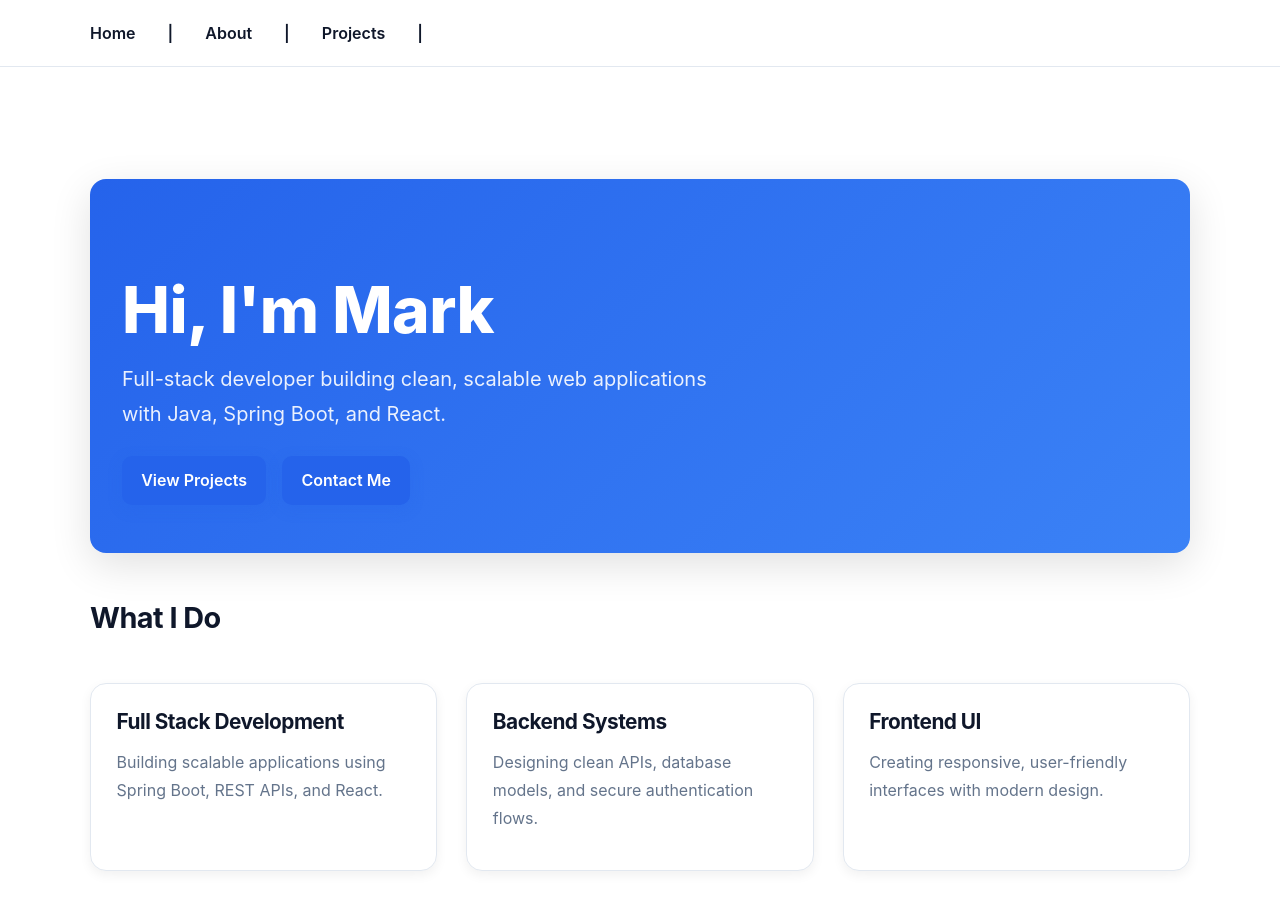
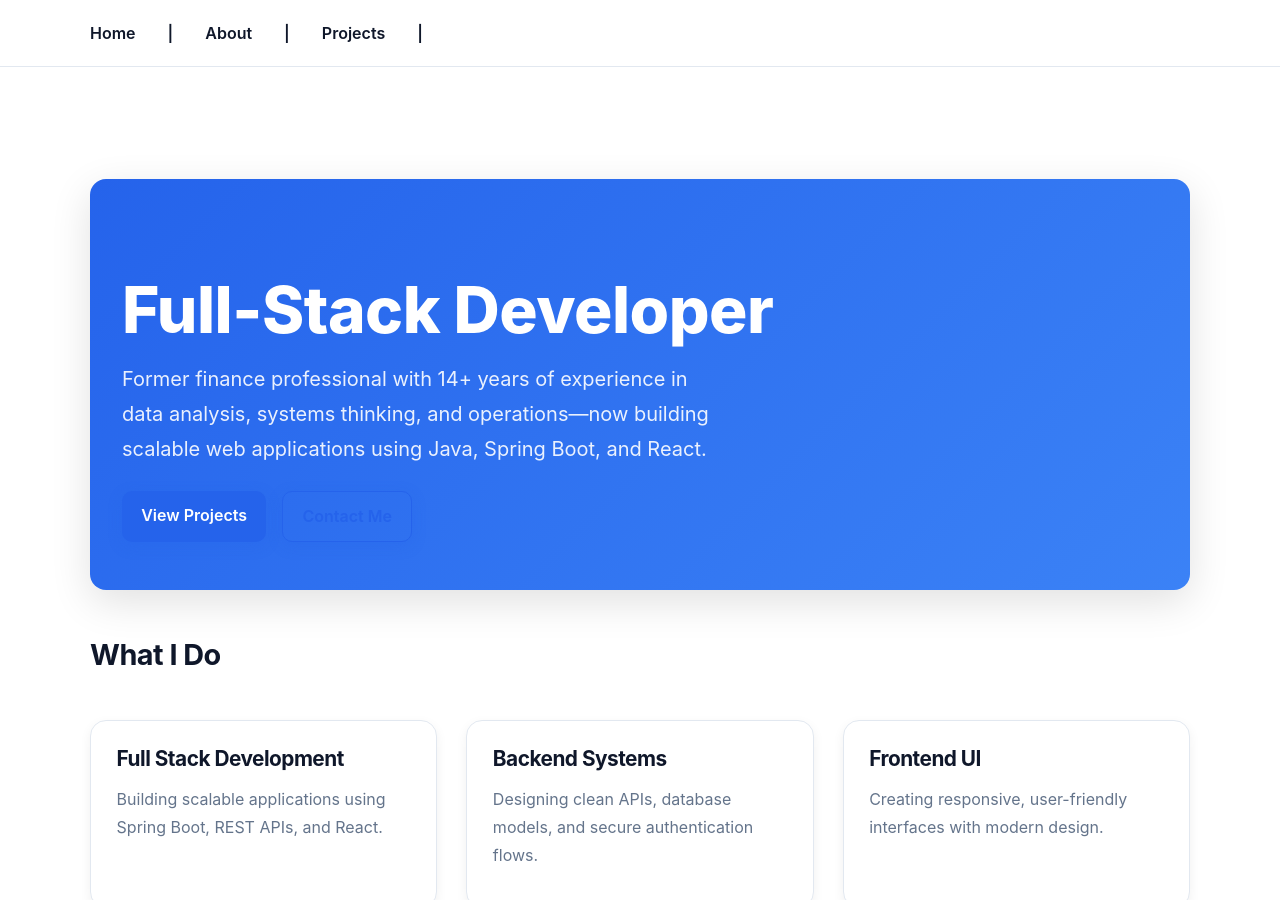
Before and after one commit to mark-bradley1/mark-bradley1.github.io, a Jekyll site: the page built from index.md, in a window 1280 px wide and 900 px high. Built offline with Jekyll 4.4.1, drawn with Linux system fonts in a browser that asks for light colours.

Commit message:
Update index.md

```diff
--- a/index.md
+++ b/index.md
@@ -4,14 +4,17 @@ title: Home
 ---
 
 <section class="hero fade-in">
-  <h1>Hi, I'm Mark</h1>
+  <h1>Full-Stack Developer</h1>
+
   <p>
-    Full-stack developer building clean, scalable web applications with Java, Spring Boot, and React.
+    Former finance professional with 14+ years of experience in data analysis,
+    systems thinking, and operations—now building scalable web applications
+    using Java, Spring Boot, and React.
   </p>
 
   <div class="hero-actions">
-    <a href="#projects" class="button">View Projects</a>
-    <a href="#contact" class="button">Contact Me</a>
+    <a href="/projects/" class="button">View Projects</a>
+    <a href="/#contact" class="button secondary">Contact Me</a>
   </div>
 </section>
 
```
